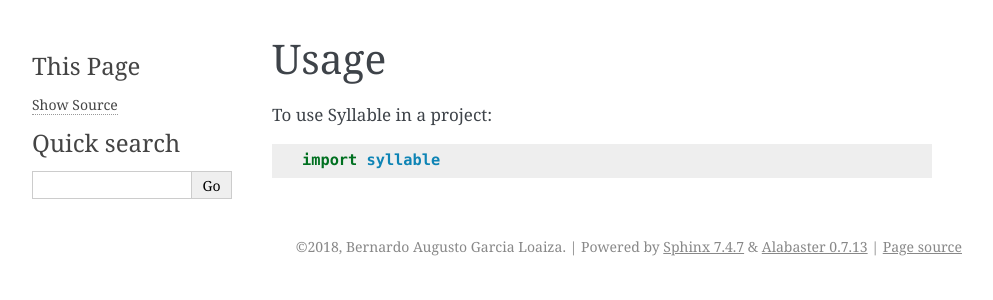
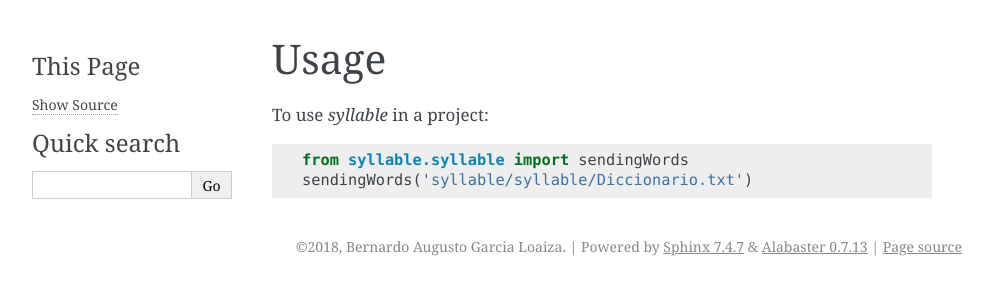
Before and after one commit to bgarcial/syllable, a Sphinx documentation site: the page built from syllable/docs/usage.rst, in a window 1280 px wide. Shown: the top 300 px of the page, without its empty margins (148-1141 px from the left). Built offline with Sphinx 7.4.7, drawn with Linux system fonts in a browser that asks for light colours; pages that are not in the unit, such as notebooks, are missing from menus.

Commit message:
Update documentation with more details

```diff
--- a/syllable/docs/usage.rst
+++ b/syllable/docs/usage.rst
@@ -2,6 +2,7 @@
 Usage
 =====
 
-To use Syllable in a project::
+To use `syllable` in a project::
 
-    import syllable
+    from syllable.syllable import sendingWords
+    sendingWords('syllable/syllable/Diccionario.txt')
```
Also changed, not shown: 4 other files.
